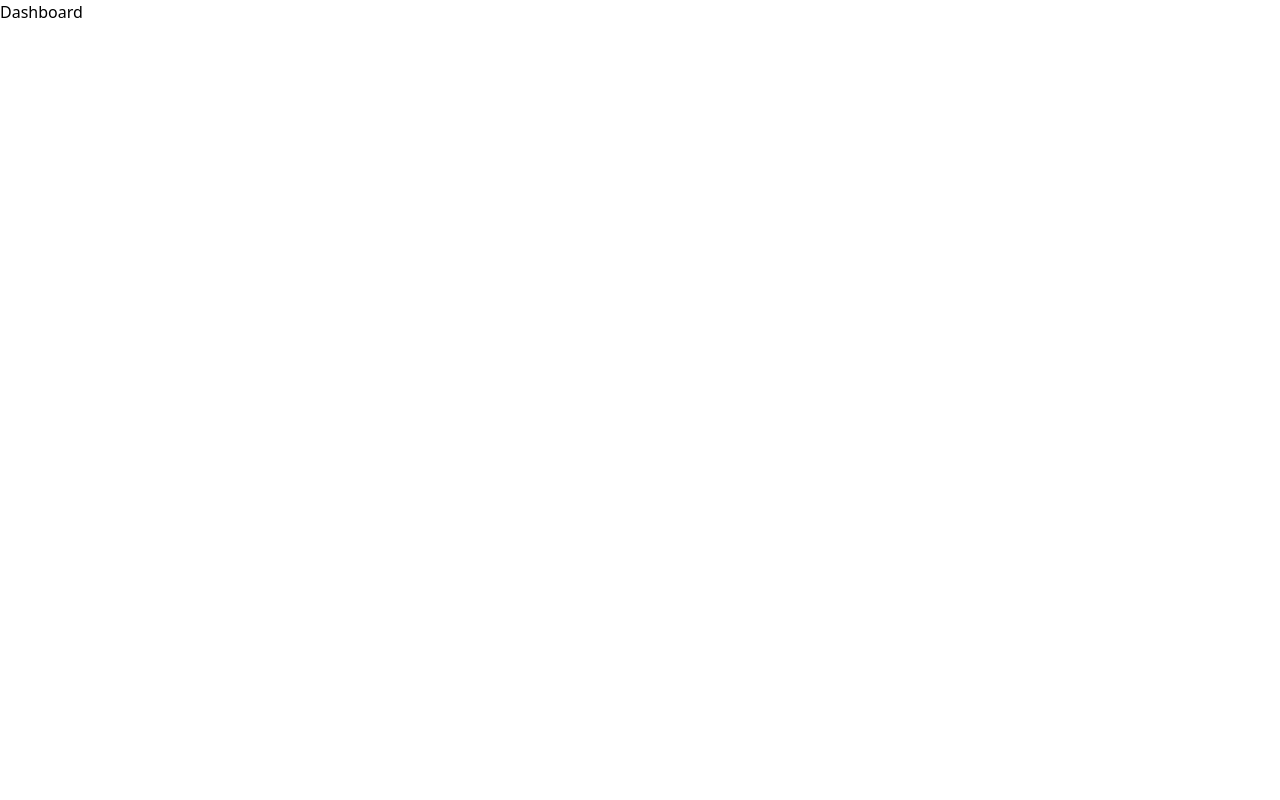
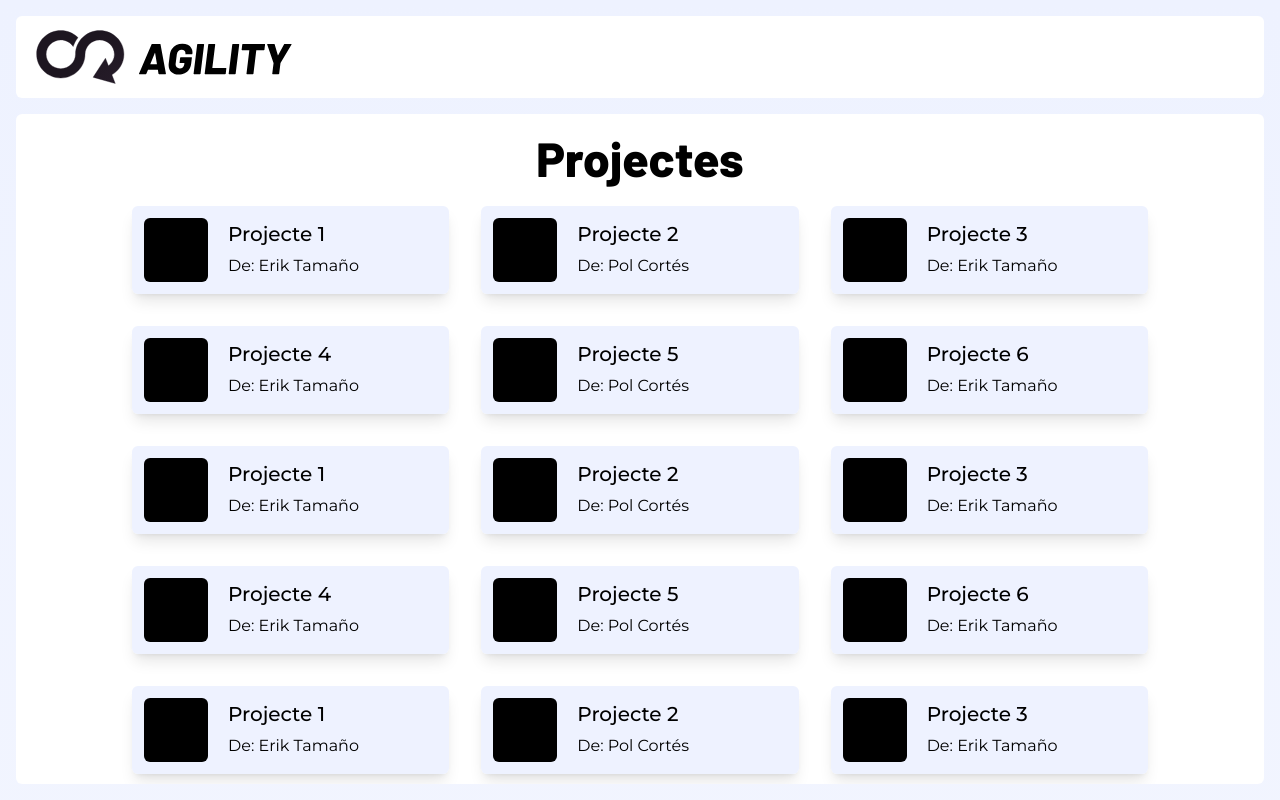
Before and after one commit to polcortes/agility, a React (Vite) app in the folder client/: page /dashboard in a window 1280 px wide. Built offline with nearby package versions, Linux system fonts and the light colour scheme.

Commit message:
edited Dashboard page

```diff
--- a/client/src/pages/Dashboard.jsx
+++ b/client/src/pages/Dashboard.jsx
@@ -1,8 +1,195 @@
 // import { useTranslation } from 'react-i18next'
 import { Helmet } from 'react-helmet-async'
 
+// import DarkIcon from '../assets/icons/dark-agility'
+import LightIcon from '../assets/icons/light-agility'
+
 
 const Dashboard = () => {
+  const projects = [
+    {
+      title: 'Projecte 1',
+      author: 'Erik Tamaño',
+      href: '/projecte-1'
+    },
+    {
+      title: 'Projecte 2',
+      author: 'Pol Cortés',
+      href: '/projecte-2'
+    },
+    {
+      title: 'Projecte 3',
+      author: 'Erik Tamaño',
+      href: '/projecte-3'
+    },
+    {
+      title: 'Projecte 4',
+      author: 'Erik Tamaño',
+      href: '/projecte-4'
+    },
+    {
+      title: 'Projecte 5',
+      author: 'Pol Cortés',
+      href: '/projecte-5'
+    },
+    {
+      title: 'Projecte 6',
+      author: 'Erik Tamaño',
+      href: '/projecte-6'
+    },
+    {
+      title: 'Projecte 1',
+      author: 'Erik Tamaño',
+      href: '/projecte-1'
+    },
+    {
+      title: 'Projecte 2',
+      author: 'Pol Cortés',
+      href: '/projecte-2'
+    },
+    {
+      title: 'Projecte 3',
+      author: 'Erik Tamaño',
+      href: '/projecte-3'
+    },
+    {
+      title: 'Projecte 4',
+      author: 'Erik Tamaño',
+      href: '/projecte-4'
+    },
+    {
+      title: 'Projecte 5',
+      author: 'Pol Cortés',
+      href: '/projecte-5'
+    },
+    {
+      title: 'Projecte 6',
+      author: 'Erik Tamaño',
+      href: '/projecte-6'
+    },
+    {
+      title: 'Projecte 1',
+      author: 'Erik Tamaño',
+      href: '/projecte-1'
+    },
+    {
+      title: 'Projecte 2',
+      author: 'Pol Cortés',
+      href: '/projecte-2'
+    },
+    {
+      title: 'Projecte 3',
+      author: 'Erik Tamaño',
+      href: '/projecte-3'
+    },
+    {
+      title: 'Projecte 4',
+      author: 'Erik Tamaño',
+      href: '/projecte-4'
+    },
+    {
+      title: 'Projecte 5',
+      author: 'Pol Cortés',
+      href: '/projecte-5'
+    },
+    {
+      title: 'Projecte 6',
+      author: 'Erik Tamaño',
+      href: '/projecte-6'
+    },
+    {
+      title: 'Projecte 1',
+      author: 'Erik Tamaño',
+      href: '/projecte-1'
+    },
+    {
+      title: 'Projecte 2',
+      author: 'Pol Cortés',
+      href: '/projecte-2'
+    },
+    {
+      title: 'Projecte 3',
+      author: 'Erik Tamaño',
+      href: '/projecte-3'
+    },
+    {
+      title: 'Projecte 4',
+      author: 'Erik Tamaño',
+      href: '/projecte-4'
+    },
+    {
+      title: 'Projecte 5',
+      author: 'Pol Cortés',
+      href: '/projecte-5'
+    },
+    {
+      title: 'Projecte 6',
+      author: 'Erik Tamaño',
+      href: '/projecte-6'
+    },
+    {
+      title: 'Projecte 1',
+      author: 'Erik Tamaño',
+      href: '/projecte-1'
+    },
+    {
+      title: 'Projecte 2',
+      author: 'Pol Cortés',
+      href: '/projecte-2'
+    },
+    {
+      title: 'Projecte 3',
+      author: 'Erik Tamaño',
+      href: '/projecte-3'
+    },
+    {
+      title: 'Projecte 4',
+      author: 'Erik Tamaño',
+      href: '/projecte-4'
+    },
+    {
+      title: 'Projecte 5',
+      author: 'Pol Cortés',
+      href: '/projecte-5'
+    },
+    {
+      title: 'Projecte 6',
+      author: 'Erik Tamaño',
+      href: '/projecte-6'
+    },
+    {
+      title: 'Projecte 1',
+      author: 'Erik Tamaño',
+      href: '/projecte-1'
+    },
+    {
+      title: 'Projecte 2',
+      author: 'Pol Cortés',
+      href: '/projecte-2'
+    },
+    {
+      title: 'Projecte 3',
+      author: 'Erik Tamaño',
+      href: '/projecte-3'
+    },
+    {
+      title: 'Projecte 4',
+      author: 'Erik Tamaño',
+      href: '/projecte-4'
+    },
+    {
+      title: 'Projecte 5',
+      author: 'Pol Cortés',
+      href: '/projecte-5'
+    },
+    {
+      title: 'Projecte 6',
+      author: 'Erik Tamaño',
+      href: '/projecte-6'
+    },
+
+  ]
+
   return (
     <>
       <Helmet>
@@ -10,7 +197,42 @@ const Dashboard = () => {
         <meta name="description" content="Projectes" />
       </Helmet>
 
-      <h1>Dashboard</h1>
+      <main
+        className="
+          grid grid-rows-[82px_1fr] overflow-hidden gap-4
+          w-screen h-screen xl:p-4 box-border font-body transition-[padding]
+          bg-gradient-to-t from-indigo-50/80 to-indigo-50"
+      >
+        <header
+          className='
+            p-5 rounded-md
+            flex items-center justify-between
+            bg-white'
+        >
+          <LightIcon className={`w-64 h-auto`} />
+        </header>
+        <section
+          className="
+            p-5 rounded-md overflow-y-scroll
+            flex flex-col items-center
+            bg-white"
+        >
+          <h1 className="font-title font-extrabold text-[] text-5xl mb-6">Projectes</h1>
+          <section className='grid lg:grid-cols-3 gap-8 w-full md:px-24 px-6 sm:grid-cols-2 grid-cols-1'>
+            {projects.map((project, index) => {
+              return (
+                <article key={index} className="rounded-md shadow-lg">
+                  <a href={project.href} className='h-full w-full bg-indigo-50 hover:bg-indigo-100 grid grid-cols-[1fr_3fr] grid-rows-2 p-3 rounded-md'>
+                    <span className="size-16 mr-5 bg-black row-span-2 rounded-md"></span>
+                    <h2 className="font-medium text-xl flex items-center">{project.title}</h2>
+                    <span className="flex items-center">De: {project.author}</span>
+                  </a>
+                </article>
+              )
+            })}
+          </section>
+        </section>
+      </main>
     </>
   )
 }
```
